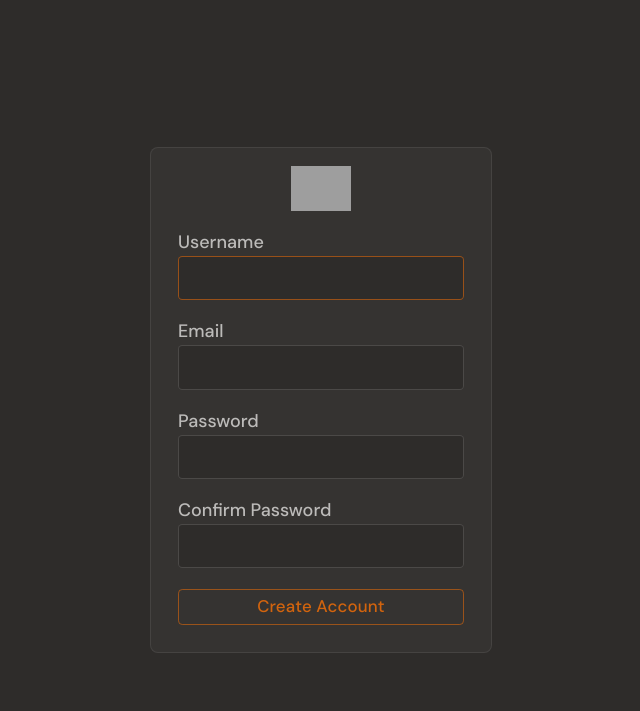
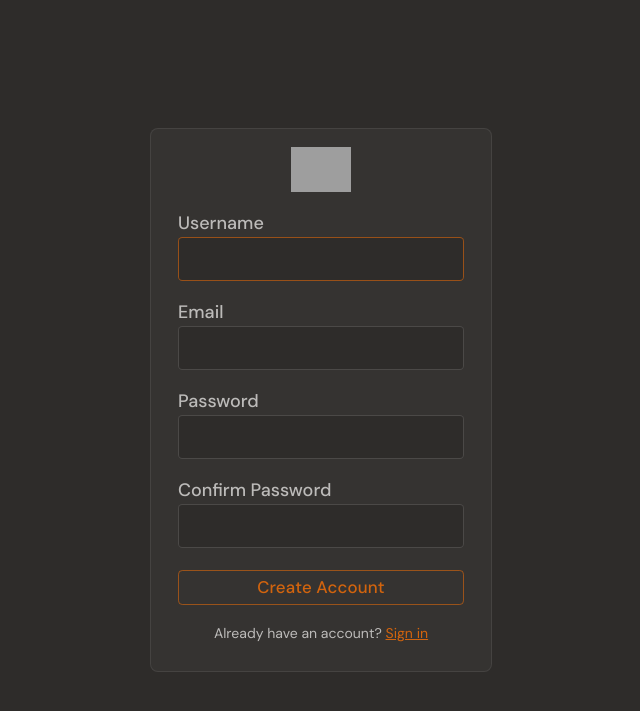
Before and after one commit to FinnE145/Satura, a Flask app: page /signup in a window 1280 px wide. Shown: the top 711 px of the page, without its empty margins (319-959 px from the left). Run offline with Flask 3, Linux system fonts and the light colour scheme; grey boxes are pictures that could not be loaded.

Commit message:
Add login link to signup page

```diff
--- a/app/templates/signup.html
+++ b/app/templates/signup.html
@@ -36,6 +36,7 @@
                 </div>
                 <button type="submit" class="btn btn--accent">Create Account</button>
             </form>
+            <p class="text-small-sans text-subtle text-center login-footer">Already have an account? <a href="/login">Sign in</a></p>
         </div>
     </div>
 </body>
```
